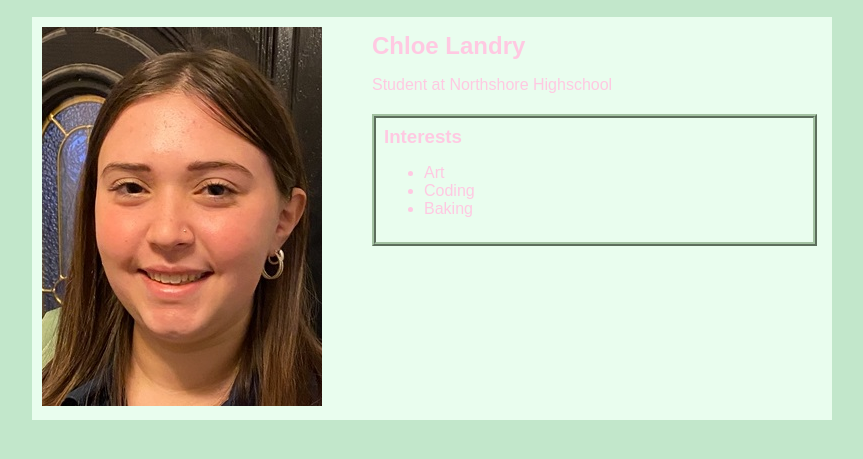
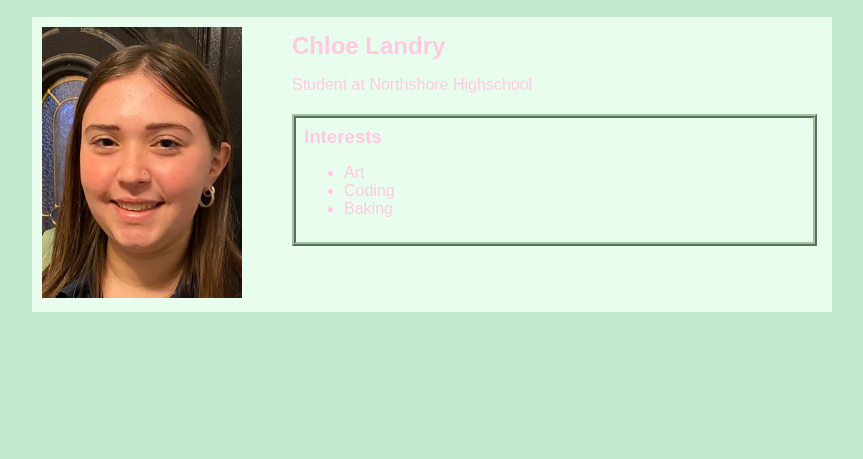
Before and after one commit to chloelandry1/chloelandry1.github.io, a plain HTML site: page index.html in a window 1280 px wide. Shown: the part 69-528 px from the top of the page, without its empty margins (208-1071 px from the left). Drawn offline with Linux system fonts and the light colour scheme.

Commit message:
Fixed mistakes

```diff
--- a/index.html
+++ b/index.html
@@ -23,7 +23,7 @@
       <main>
         <!--Sidebar section-->
         <div class="sidebar">
-          <img class = "slidebar-img" src="images/Profile Pic.jpg">
+          <img class = "sidebar-img" src="images/Profile Pic.jpg">
         </div>
 
         <!--Content section-->
```
Also changed, not shown: portfolio.html (+1 -1 lines).
